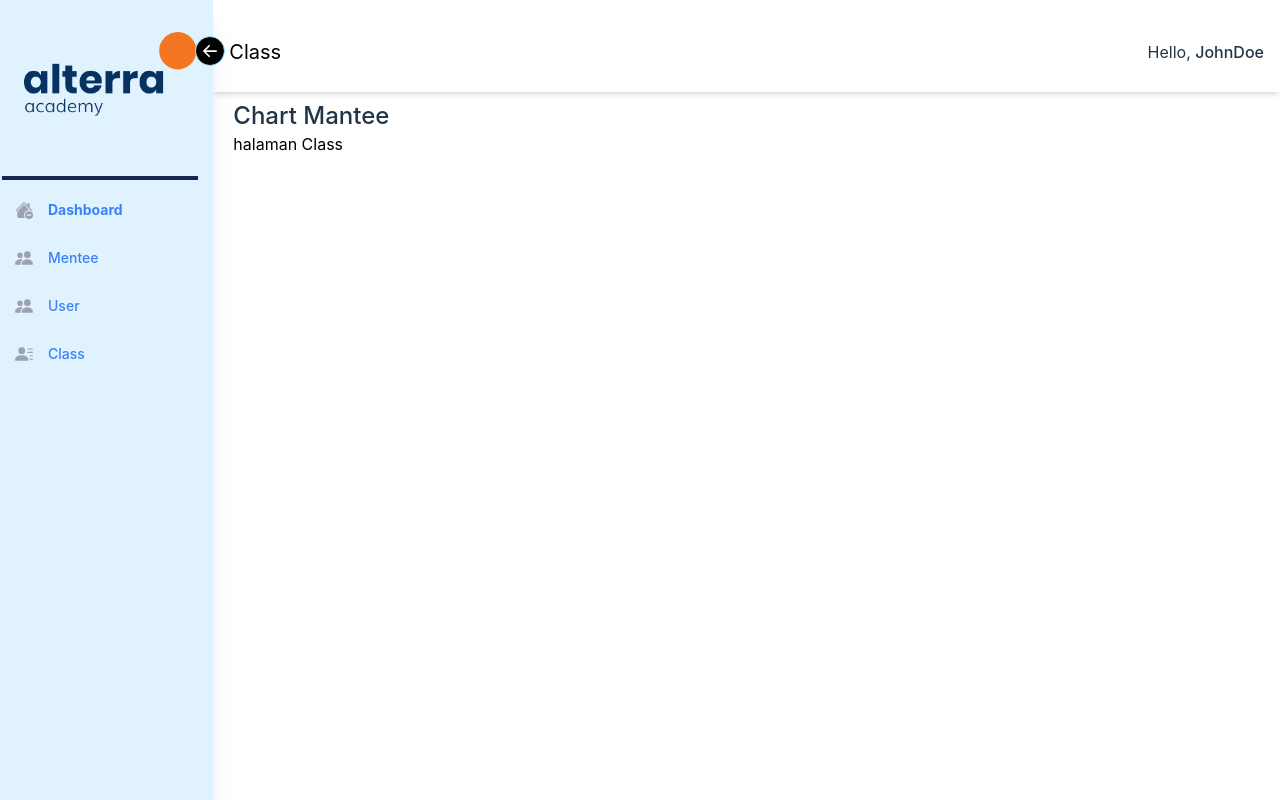
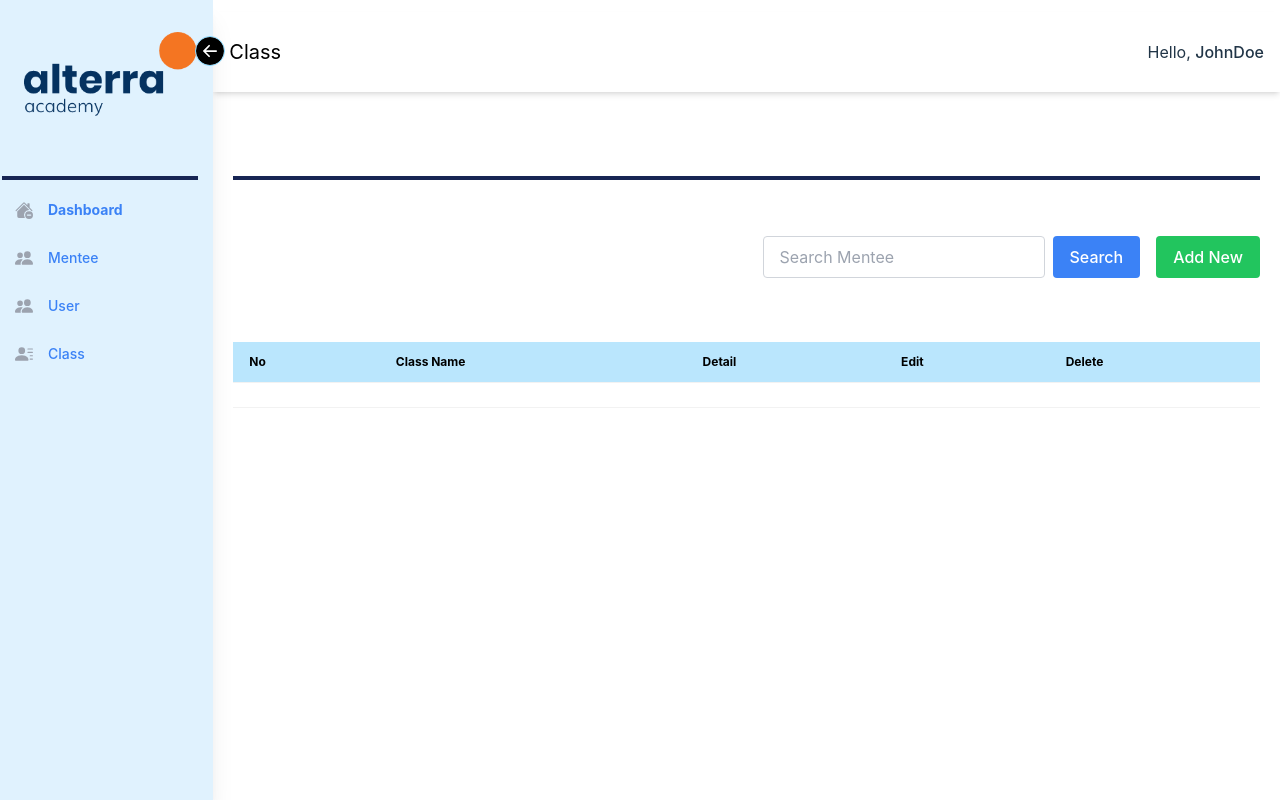
Before and after one commit to group05-immersive-dashboard-project/immersive-FE, a React (Vite) app: page /Class in a window 1280 px wide. Built offline with nearby package versions, Linux system fonts and the light colour scheme.

Commit message:
fix semua halaman

```diff
--- a/src/pages/Class.tsx
+++ b/src/pages/Class.tsx
@@ -4,9 +4,40 @@ const Class = () => {
   return (
     <div>
       <MenuSidebar title="Class" name="JohnDoe">
-        <p className="text-2xl font-medium">Chart Mantee</p>
-        <div className="">
-          <p className="text-black">halaman Class</p>
+        <div className=" bottom-0 left-0 w-full md:w-270 border-b-4 border-blue-950 mt-24" style={{ top: "12%", left: "1%", height: "0px" }}></div>
+        {/* Navbar content */}
+        <div className="flex items-center justify-end mt-4">
+          {/* Search */}
+          <div className="flex items-center mt-10">
+            <input type="text" placeholder="Search Mentee" className="px-4 py-2 border border-gray-300 rounded mr-2 focus:outline-none focus:border-blue-500" />
+            <button className="px-4 py-2 bg-blue-500 text-white rounded hover:bg-blue-700">Search</button>
+          </div>
+
+          {/* Add New Button */}
+          <button className="ml-4 px-4 py-2 bg-green-500 text-white rounded hover:bg-green-700 mt-10">Add New</button>
+        </div>
+        <div className="navbar bg-white ">{/* Navbar content */}</div>
+        <div className="overflow-x-auto ">
+          <table className="table text-black">
+            {/* head */}
+            <thead className="bg-sky-200 text-black">
+              <tr>
+                <th>No</th>
+                <th>Class Name</th>
+                <th>Detail</th>
+                <th>Edit</th>
+                <th>Delete</th>
+              </tr>
+            </thead>
+            <tbody>
+              <tr>
+                <th></th>
+                <th></th>
+                <th></th>
+                <th></th>
+              </tr>
+            </tbody>
+          </table>
         </div>
       </MenuSidebar>
     </div>
--- a/src/pages/Dashboard.tsx
+++ b/src/pages/Dashboard.tsx
@@ -5,9 +5,17 @@ const Dashboard = () => {
   return (
     <div>
       <MenuSidebar title="Dashboard " name="JohnDoe">
-        <div className=" bottom-0 left-0 w-11/12 md:w-270 border-b-4 border-blue-950 mt-24" style={{ top: "12%", left: "1%", height: "0px" }}></div>
+        <div className=" bottom-0 left-0 w-full md:w-270 border-b-4 border-blue-950 mt-24" style={{ top: "12%", left: "1%", height: "0px" }}></div>
         <div className="">
           <p className="text-black">halaman dashboard</p>
+        </div>
+        <div className="flex flex-row gap-24 item-center justify-center mt-5 text-black">
+          <div className="w-64 h-64 bg-teal-500">Mentee Active</div>
+          <div className="w-64 h-64 bg-teal-500">Placement</div>
+          <div className="w-64 h-64 bg-teal-500">Mentee class</div>
+        </div>
+        <div>
+          <div className="my-10 full h-72 bg-teal-300">.</div>
         </div>
       </MenuSidebar>
     </div>
--- a/src/pages/Mentee.tsx
+++ b/src/pages/Mentee.tsx
@@ -140,7 +140,35 @@ const MenteeListPage = () => {
           </button>
         </div>
       </div>
-
+      <div className="overflow-x-auto ">
+        <table className="table text-black">
+          {/* head */}
+          <thead className="bg-sky-200 text-black">
+            <tr>
+              <th>No</th>
+              <th>Full Name</th>
+              <th>Email</th>
+              <th>Team</th>
+              <th>Role</th>
+              <th>Status</th>
+              <th>Update</th>
+              <th>Delete</th>
+            </tr>
+          </thead>
+          <tbody>
+            <tr>
+              <th>No</th>
+              <th>Full Name</th>
+              <th>Email</th>
+              <th>Team</th>
+              <th>Role</th>
+              <th>Status</th>
+              <th>Update</th>
+              <th>Delete</th>
+            </tr>
+          </tbody>
+        </table>
+      </div>
       {/* Table and other content */}
     </div>
   );
--- a/src/pages/User.tsx
+++ b/src/pages/User.tsx
@@ -39,6 +39,7 @@ const User = () => {
   return (
     <div>
       <MenuSidebar title="User" name="JohnDoe">
+        <div className=" bottom-0 left-0 w-full md:w-270 border-b-4 border-blue-950 mt-24" style={{ top: "12%", left: "1%", height: "0px" }}></div>
         {/* Navbar content */}
         <div className="flex items-center justify-end mt-4">
           {/* Search */}
```
